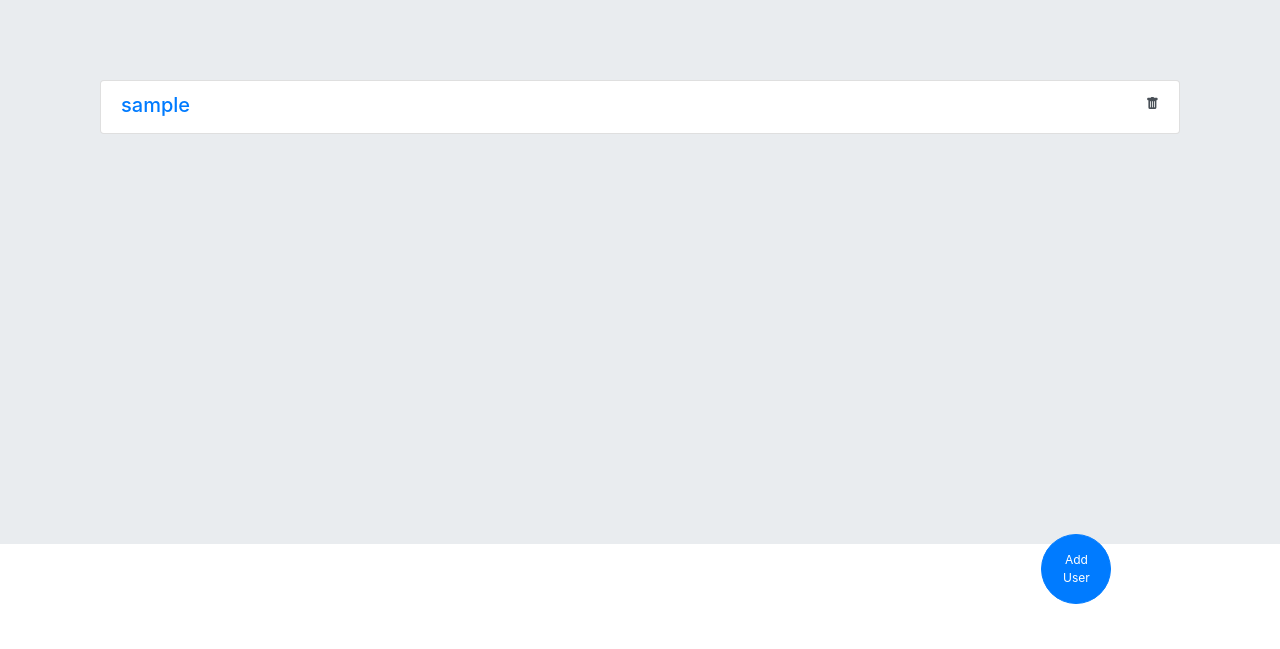
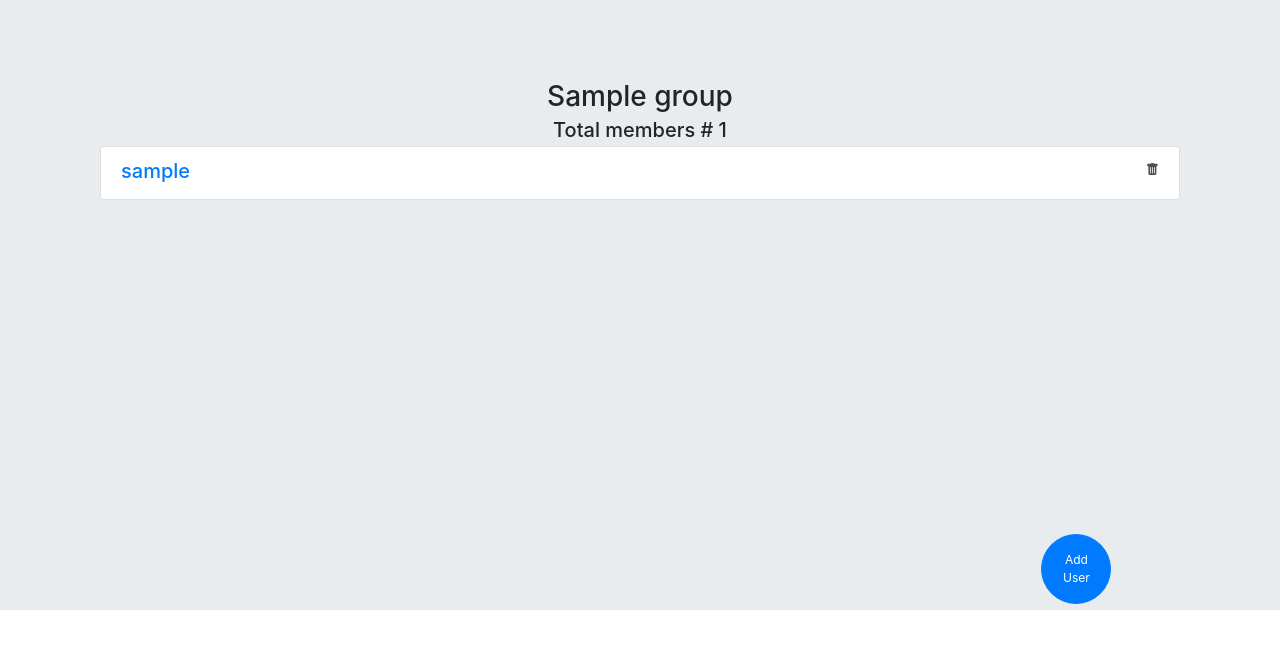
Before and after one commit to ribson068/slamV2, a Django app: page /1/listgroupusers/ in a window 1280 px wide. Shown: the part 66-715 px from the top of the page. Run offline with Django 3.2, Linux system fonts and the light colour scheme; a user stored in the database is signed in; tables that the repository leaves empty hold one stand-in row (values such as "Sample post"); some libraries are stand-ins or nearby versions.

Commit message:
Group name and # of users display in a group

```diff
--- a/slambook/views.py
+++ b/slambook/views.py
@@ -709,9 +709,11 @@ class Group_Users_list(ListView):
     model=Group_User_Add
     def get_queryset(self):
         gid=self.kwargs['pk']
-        print(gid)
-        print(Group_User_Add.objects.filter(group=gid))
-        return Group_User_Add.objects.filter(group=gid)
+        g=Slam_Group.objects.filter(id=gid)
+        gu=Group_User_Add.objects.filter(group=gid)
+        queryset={"group":g, "groupusers":gu}
+        print(queryset)
+        return queryset
 
 class Add_User_to_Group(ListView):
     template_name="AddUsertoGroup.html"
--- a/templates/group_ulist.html
+++ b/templates/group_ulist.html
@@ -7,9 +7,20 @@
 
 
     </style>
+
+{% for c in groupuserslist.group%}
+
+<h3 class="mb-1" align="center" font="bold" color="red">{{c.group_name}}</h3>
+<h5 class="mb-1" align="center">Total members # {{groupuserslist.groupusers.count}}</h5>
+
+{%endfor%}
+
+
 <div class="container" style="height: 400px;overflow-y: scroll;">
+
+
 <ul class="list-group">
-{% for c in groupuserslist%}
+{% for c in groupuserslist.groupusers%}
 
   <li href={%url "index_t"%}?id={{c.pk}} id="list{{c.pk}}" class="list-group-item list-group-item-action  listtemplate">
   <a href={%url "profile_name" c.user.pk %} id="list{{c.pk}}">
```
